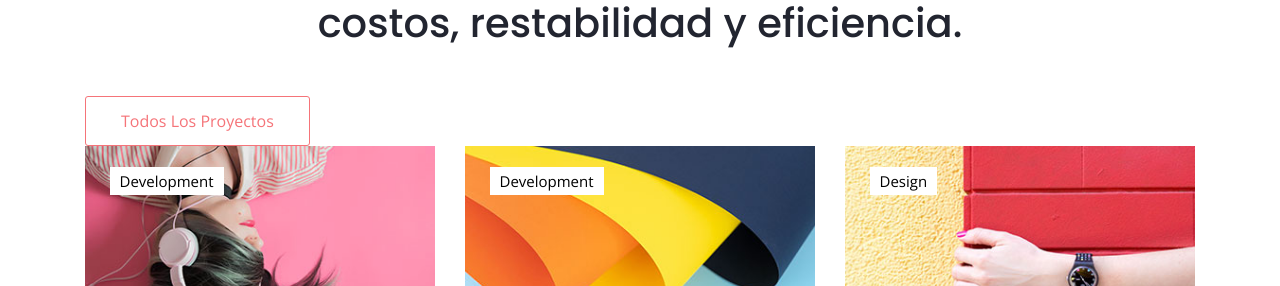
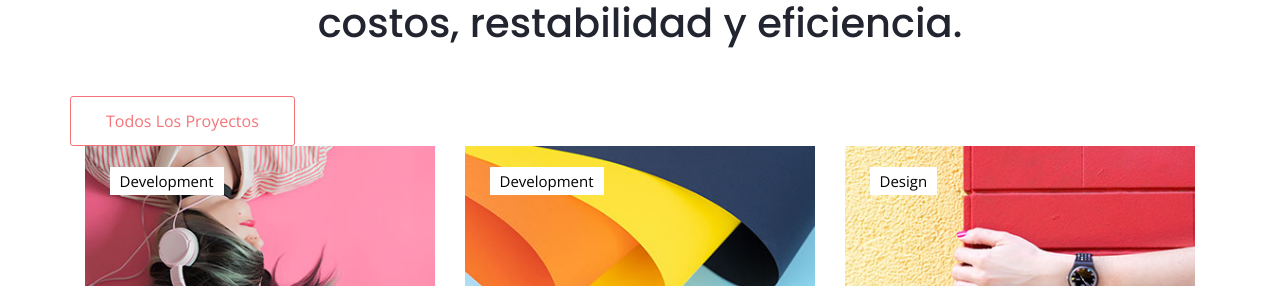
Before and after one commit to armandoytriago/aj2, a Jekyll site: the page built from index.html, in a window 1280 px wide and 900 px high, scrolled down 1631 px. Shown: the part 164-450 px from the top of the window. Built offline with Jekyll 4.4.1, drawn with Linux system fonts in a browser that asks for light colours.

Commit message:
Update blog.html

```diff
--- a/_includes/blog.html
+++ b/_includes/blog.html
@@ -8,8 +8,9 @@
 				</span>
 				<h3 class="mb-5 mt-2">Estos proyectos te entregan lo necesario para acelerar tu stack tecnologicos a la actualidad considerando costos, restabilidad y eficiencia.</h3>
 			</div>
+			<a href="blog-1.html" class="btn btn-outline-primary">Todos los proyectos</a>
 		</div>
-		<a href="blog-1.html" class="btn btn-outline-primary">Todos los proyectos</a>
+
 		<div class="row justify-content-center">
 			{% for post in site.posts limit: "6" %}
 			<div class="col-lg-4 col-md-6  mb-4 mb-lg-0">
```
